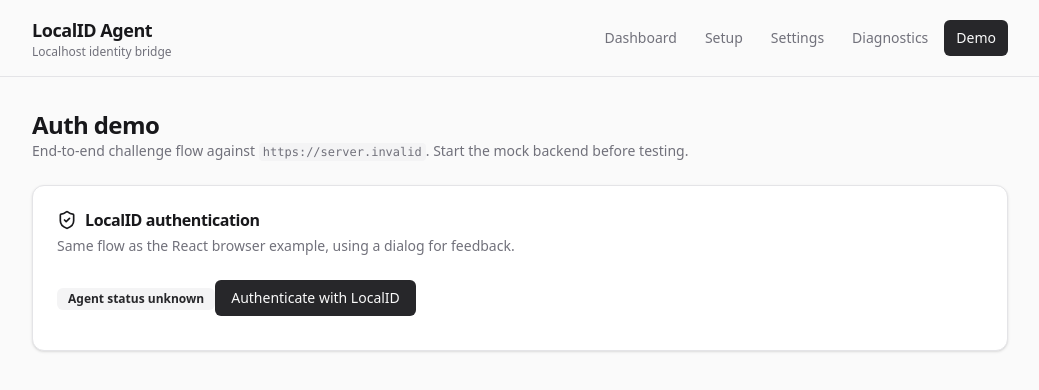
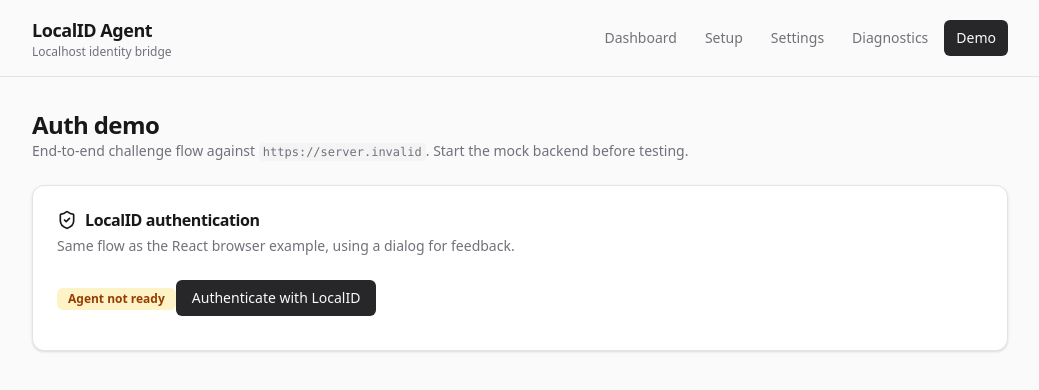
Before and after one commit to NxT-Solutions/local-id-agent, a React (Vite) app in the folder apps/desktop/: page /demo in a window 1280 px wide. Shown: the top 390 px of the page, without its empty margins (120-1159 px from the left). Built offline with nearby package versions, Linux system fonts and the light colour scheme; no server answers.

Commit message:
🐛 fix: improve desktop Demo tab agent status and PIN guidance
Poll agent readiness on mount, show clearer badge states, and document the eID PIN dialog during authentication.

```diff
--- a/apps/desktop/src/pages/DemoPage.tsx
+++ b/apps/desktop/src/pages/DemoPage.tsx
@@ -1,4 +1,4 @@
-import { useState } from "react";
+import { useCallback, useEffect, useState } from "react";
 import {
   checkAgentReadiness,
   fetchChallenge,
@@ -25,13 +25,18 @@ import {
   DialogTitle,
 } from "@/components/ui/dialog";
 
-const AUTH_STEP_TIMEOUT_MS = 12000;
+const DEFAULT_AUTH_STEP_TIMEOUT_MS = 12000;
+const SIGN_CHALLENGE_TIMEOUT_MS = 120_000;
 
-function withTimeout<T>(promise: Promise<T>, label: string): Promise<T> {
+function withTimeout<T>(
+  promise: Promise<T>,
+  label: string,
+  timeoutMs = DEFAULT_AUTH_STEP_TIMEOUT_MS,
+): Promise<T> {
   return new Promise<T>((resolve, reject) => {
     const timer = window.setTimeout(() => {
-      reject(new Error(`${label} timed out after ${AUTH_STEP_TIMEOUT_MS}ms`));
-    }, AUTH_STEP_TIMEOUT_MS);
+      reject(new Error(`${label} timed out after ${timeoutMs}ms`));
+    }, timeoutMs);
 
     void promise.then(
       (value) => {
@@ -52,6 +57,18 @@ export function DemoPage() {
   const [userName, setUserName] = useState<string | null>(null);
   const [error, setError] = useState<string | null>(null);
   const [agentReady, setAgentReady] = useState(false);
+  const [agentStatusKnown, setAgentStatusKnown] = useState(false);
+
+  const refreshAgentStatus = useCallback(async () => {
+    const readiness = await checkAgentReadiness();
+    setAgentReady(Boolean(readiness.healthy && readiness.ready));
+    setAgentStatusKnown(true);
+    return readiness;
+  }, []);
+
+  useEffect(() => {
+    void refreshAgentStatus();
+  }, [refreshAgentStatus]);
 
   async function handleAuthenticate() {
     setAuthState("loading");
@@ -60,8 +77,7 @@ export function DemoPage() {
     setOpen(true);
 
     try {
-      const readiness = await withTimeout(checkAgentReadiness(), "Agent readiness");
-      setAgentReady(Boolean(readiness.healthy && readiness.ready));
+      const readiness = await withTimeout(refreshAgentStatus(), "Agent readiness");
 
       if (!readiness.healthy || !readiness.ready) {
         throw new Error(readiness.error ?? "Agent is not ready");
@@ -81,6 +97,7 @@ export function DemoPage() {
           origin,
         }),
         "Challenge signing",
+        SIGN_CHALLENGE_TIMEOUT_MS,
       );
 
       const result = await withTimeout(
@@ -132,8 +149,16 @@ export function DemoPage() {
           </CardDescription>
         </CardHeader>
         <CardContent className="space-y-4">
-          <Badge variant={agentReady ? "success" : "secondary"}>
-            {agentReady ? "Agent ready" : "Agent status unknown"}
+          <Badge
+            variant={
+              agentReady ? "success" : agentStatusKnown ? "warning" : "secondary"
+            }
+          >
+            {!agentStatusKnown
+              ? "Checking agent…"
+              : agentReady
+                ? "Agent ready"
+                : "Agent not ready"}
           </Badge>
           <Button onClick={() => void handleAuthenticate()}>
             Authenticate with LocalID
@@ -155,7 +180,7 @@ export function DemoPage() {
             </DialogTitle>
             <DialogDescription>
               {authState === "loading" &&
-                "Requesting challenge, signing with the local agent, and verifying with the backend."}
+                "Requesting challenge, signing with the local agent, and verifying with the backend. If prompted, enter your PIN in the eID dialog — signing may take up to two minutes."}
               {authState === "success" &&
                 userName &&
                 `Signed in as ${userName}.`}
```
